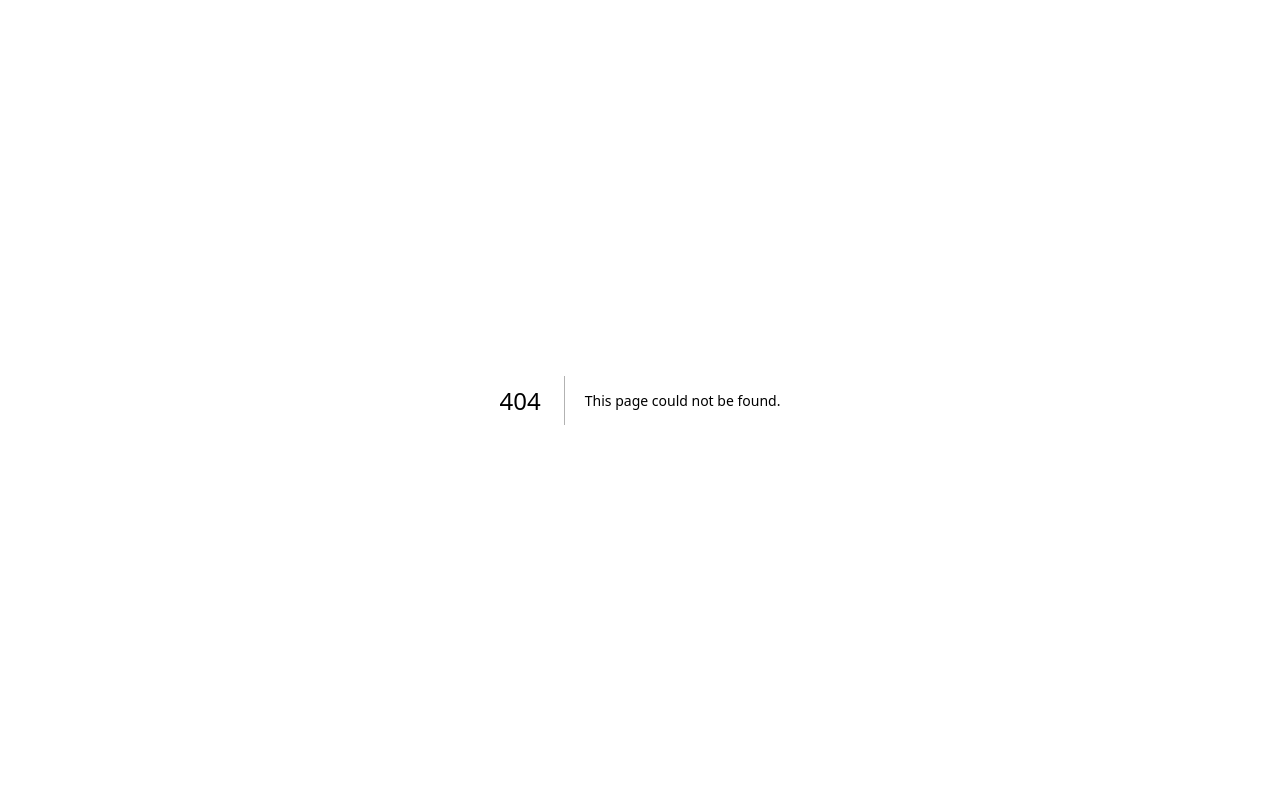
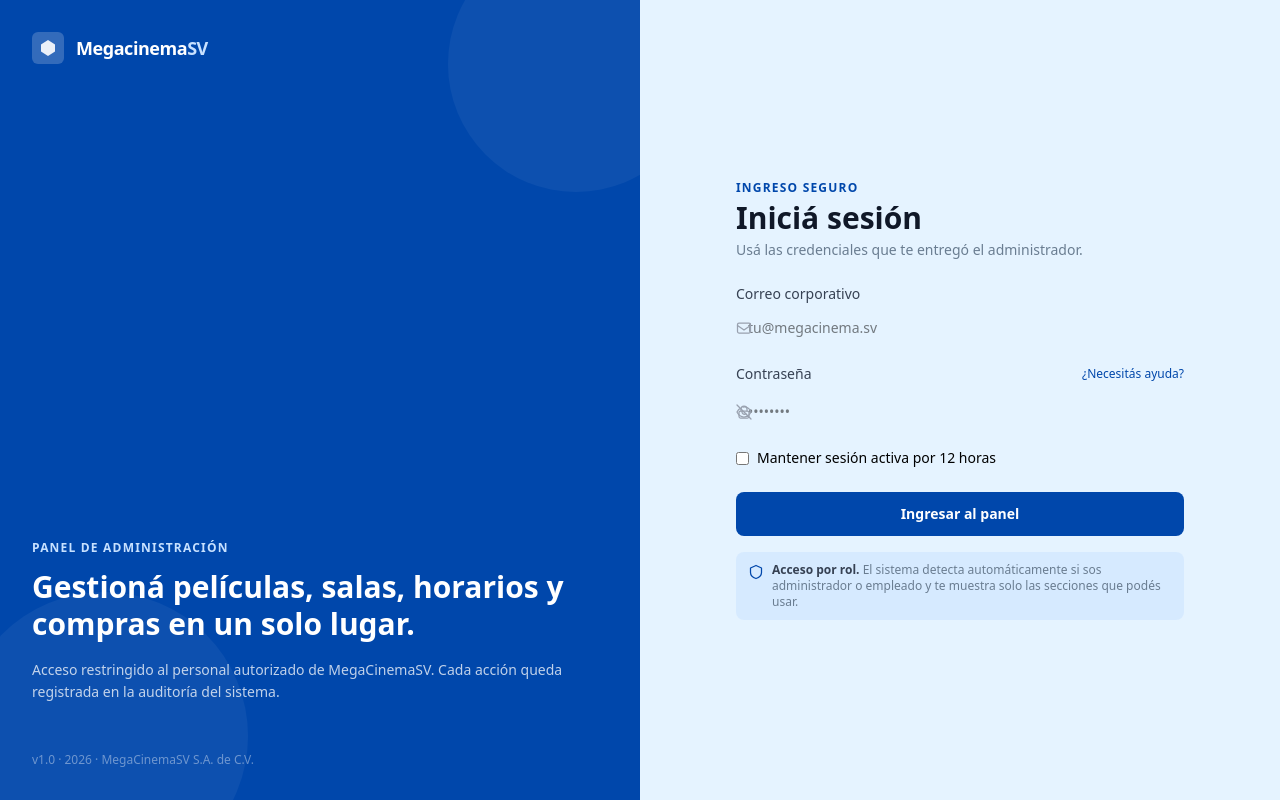
Before and after one commit to hmmatus/mega-cinema-sv, a Next.js app in the folder apps/admin/: page /ingreso in a window 1280 px wide. Before the commit this address had no page. Built offline with nearby package versions, Linux system fonts and the light colour scheme.

Commit message:
feat(admin): add /ingreso login page with split layout

```diff
--- /dev/null
+++ b/apps/admin/app/(auth)/ingreso/page.tsx
@@ -0,0 +1,19 @@
+import type { Metadata } from 'next';
+import { AdminBrandPanel } from '@/app/components/AdminBrandPanel';
+import { AdminLoginForm } from '@/app/components/AdminLoginForm';
+
+export const metadata: Metadata = {
+  title: 'Ingreso',
+};
+
+export default function IngresoPage() {
+  return (
+    <div className="flex min-h-screen">
+      {/* Left: brand panel — hidden on mobile, visible md+ */}
+      <AdminBrandPanel className="hidden md:flex md:w-[45%] lg:w-1/2 flex-col" />
+
+      {/* Right: login form — always visible */}
+      <AdminLoginForm redirectTo="/" />
+    </div>
+  );
+}
```
